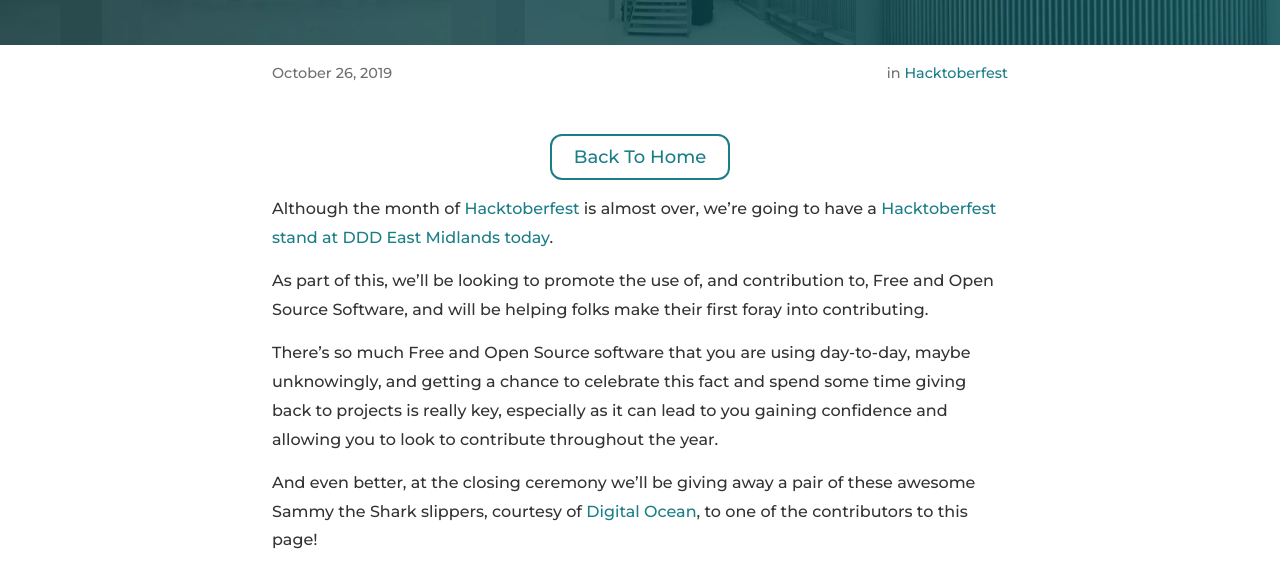
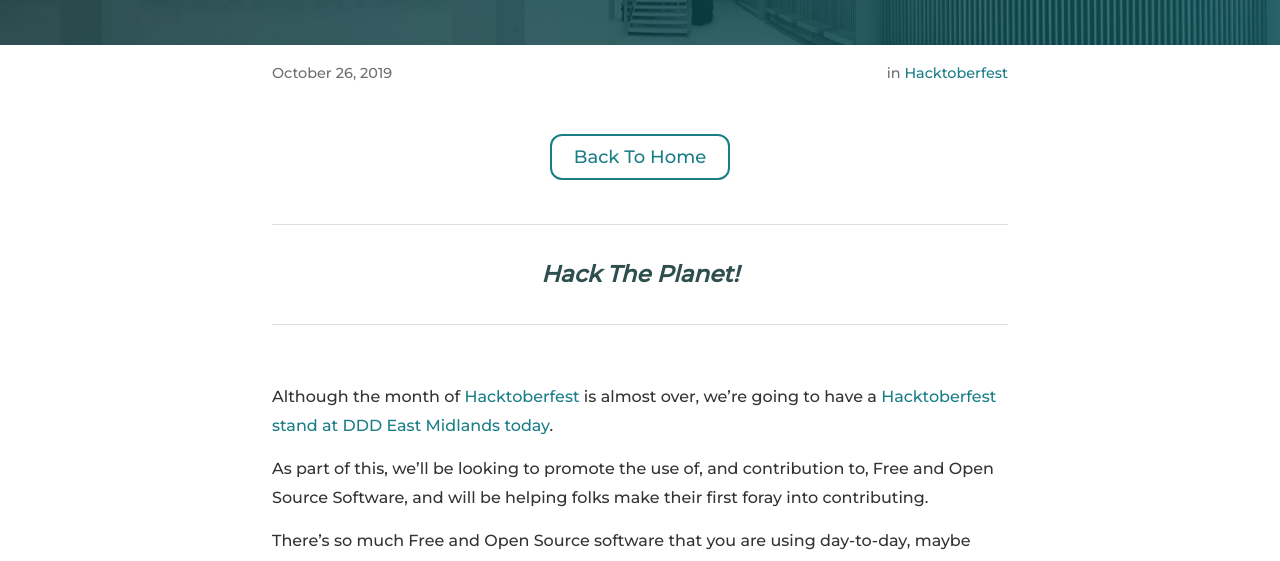
Before and after one commit to DDDEastMidlandsLimited/dddem-blog, a Jekyll site: the page built from _posts/2019-10-26-hacktoberfest-corner.md, in a window 1280 px wide and 900 px high, scrolled down 458 px, cut to the strip 0-561 px from the top of the window. Built offline with Jekyll 4.4.1, drawn with Linux system fonts in a browser that asks for light colours; nearby versions of some CDN libraries.

Commit message:
Edits to blogs

```diff
--- a/_posts/2019-10-26-hacktoberfest-corner.md
+++ b/_posts/2019-10-26-hacktoberfest-corner.md
@@ -10,6 +10,14 @@ comments: false
 share: false
 ---
 
+----
+<center>
+<h3 class="quote"><i>Hack The Planet!</i></h3>
+</center>
+
+---
+
+<br/>
 Although the month of [Hacktoberfest](https://hacktoberfest.digitalocean.com/) is almost over, we're going to have a [Hacktoberfest stand at DDD East Midlands today](https://www.dddeastmidlands.com/hacktoberfest/).
 
 As part of this, we'll be looking to promote the use of, and contribution to, Free and Open Source Software, and will be helping folks make their first foray into contributing.
@@ -25,8 +33,11 @@ And even better, at the closing ceremony we'll be giving away a pair of these aw
 </video>
 </div>
 
+<br/>
+
 ## So get started by following the [instructions below](#instructions), and add your picture!
 
+<br/>
 <section class="contributors_grid">
 {% for image in site.static_files %}
 {% if image.path contains 'img/2019-10-26/hacktoberfest-corner' %}
@@ -35,7 +46,11 @@ And even better, at the closing ceremony we'll be giving away a pair of these aw
 {% endfor %}
 </section>
 
+<br/>
+
 # Instructions
+
+---
 
 ### Raise your Pull Request through the web UI
 
```
Also changed, not shown: _posts/2019-11-04-it-takes-a-community.md (+5 -0 lines), LICENSE.md (deleted), assets/img/2019-10-26/hacktoberfest-corner/jennifer_mackown.jpg (renamed from jennifer_mackown.jpg).
